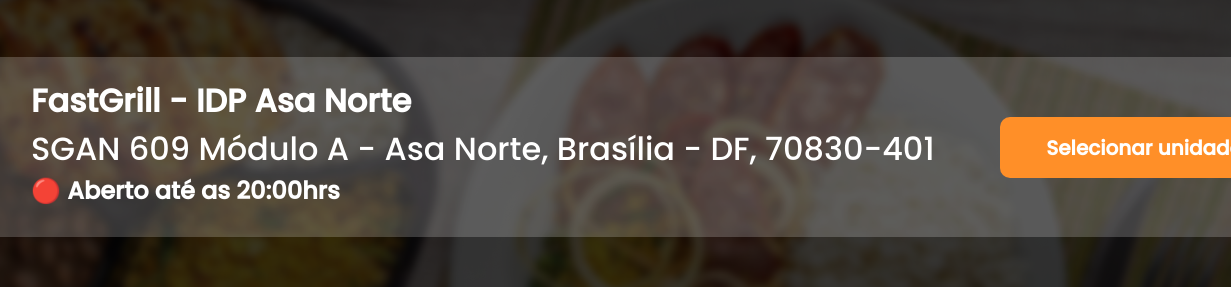
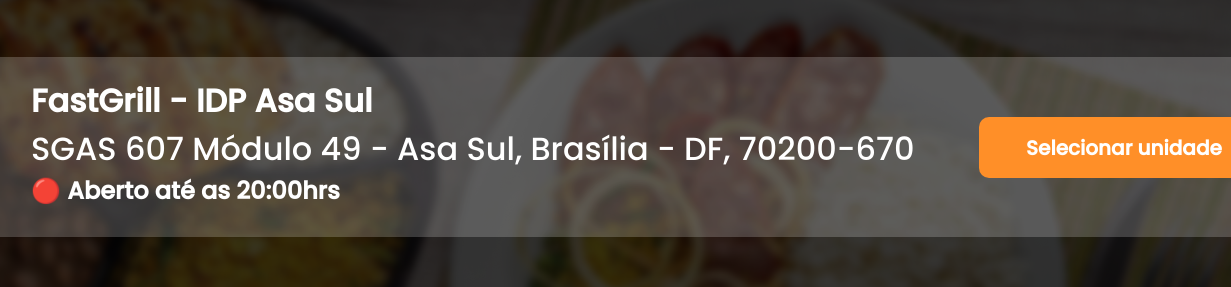
Before and after one commit to LucasRD3105/HackathonIDP2023.1, a plain HTML site: page index2.html in a window 1280 px wide. Shown: the part 413-700 px from the top of the page, 49-1280 px from the left. Drawn offline with Linux system fonts and the light colour scheme.

Commit message:
Update index2.html

```diff
--- a/index2.html
+++ b/index2.html
@@ -40,8 +40,8 @@
 
 
         <div id="ajusteTexto">
-            <p class="ajusteMargem" id="tituloUnidade">FastGrill - IDP Asa Norte</p>
-            <p class="ajusteMargem" id="endereco">SGAN 609 Módulo A - Asa Norte, Brasília - DF, 70830-401</p>
+            <p class="ajusteMargem" id="tituloUnidade">FastGrill - IDP Asa Sul</p>
+            <p class="ajusteMargem" id="endereco">SGAS 607 Módulo 49 - Asa Sul, Brasília - DF, 70200-670</p>
             <p class="ajusteMargem" id="horario">🔴 Aberto até as 20:00hrs</p>
         </div>
 
```
